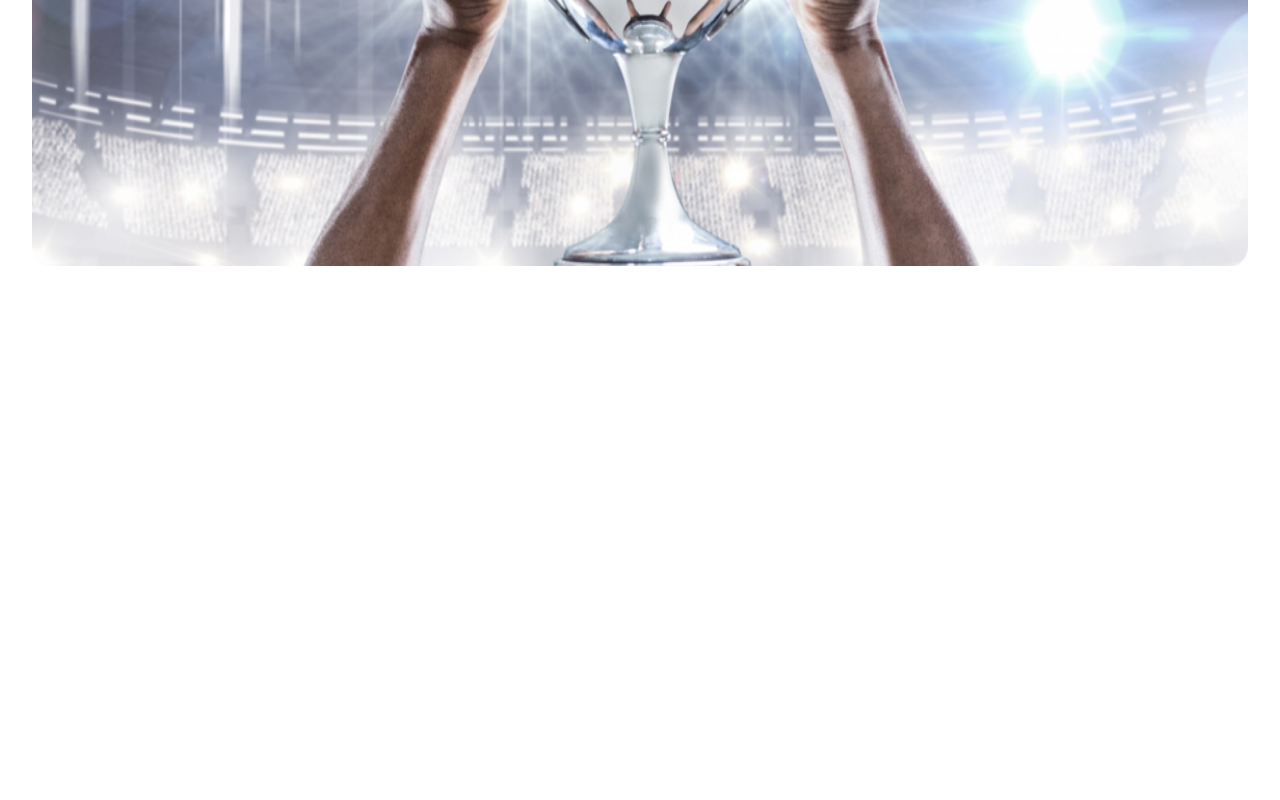
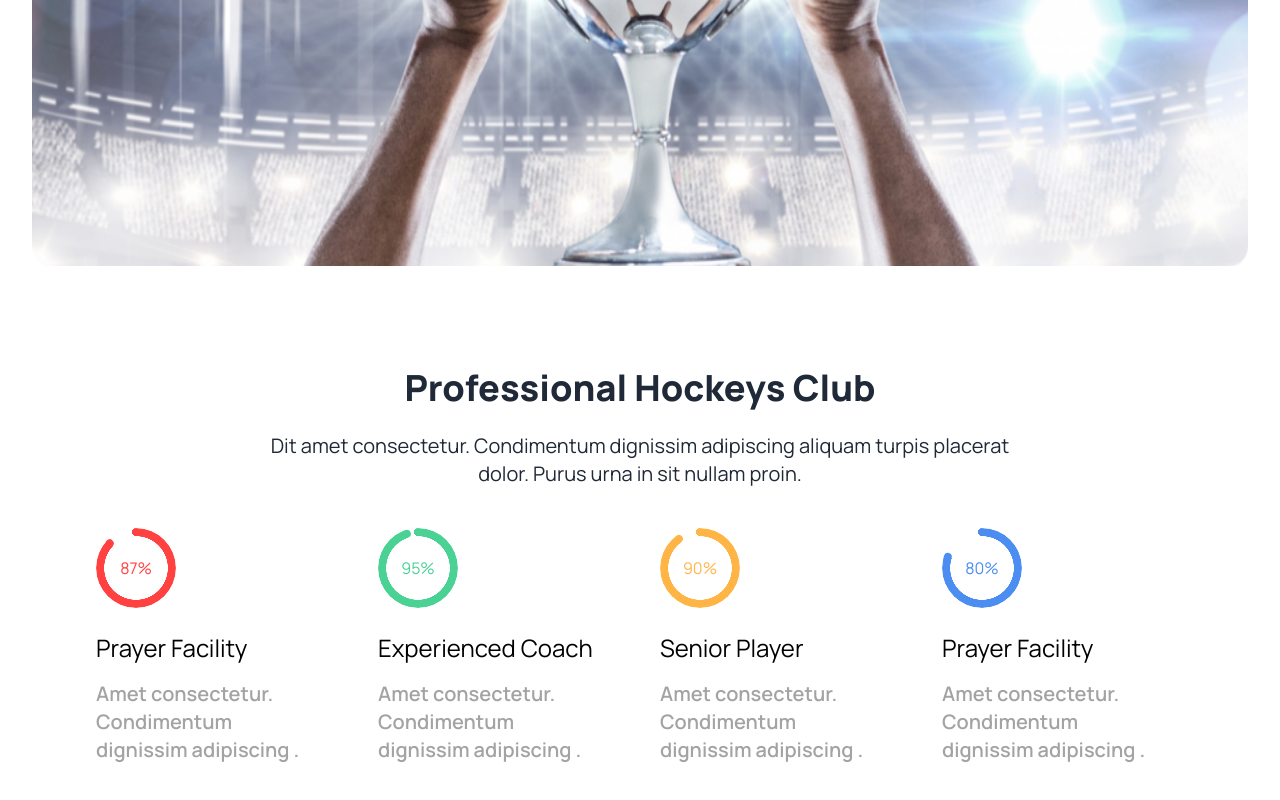
Before and after one commit to ahmed-tuhin/ahmed-tuhin-Assignment-3, a plain HTML site: page index.html in a window 1280 px wide. Shown: the part 591-1391 px from the top of the page. Before the commit the page ends 895 px from the top, so only its background shows below. Drawn offline with nearby package versions, Linux system fonts and the light colour scheme.

Commit message:
added the club section

```diff
--- a/index.html
+++ b/index.html
@@ -93,8 +93,44 @@
 
        </div>
 
+
     </header>
     <main>
+        <!-- Professional Hockeys Club section -->
+        <section class="container mx-auto lg:px-24 px-8 my-8 bg-[#FFF] justify-center items-center">
+            <div class="border-">
+                <h3 class="text-center text-4xl font-extrabold mt-24 mx-auto mb-6">Professional Hockeys Club</h3>
+                <p class="text-center text-xl font-[500px]">Dit amet consectetur. Condimentum dignissim adipiscing aliquam turpis placerat <br> dolor. Purus urna in sit nullam proin. </p>
+            </div>
+
+            <div class="flex flex-col gap-10 lg:flex-row justify-between items-center my-10">
+                <!-- card 1 -->
+                <div>
+                    <div class="radial-progress text-[#FF4240] mb-6" style="--value:87;" role="progressbar">87%</div>
+                    <h4 class="text-2xl  text-black mb-4">Prayer Facility</h4>
+                    <p class="text-xl font-semibold text-[#13131863]">Amet consectetur. Condimentum <br> dignissim adipiscing .</p>
+                </div>
+                <!-- card 2 -->
+                <div>
+                    <div class="radial-progress text-[#49D293] mb-6" style="--value:95;" role="progressbar">95%</div>
+                    <h4 class="text-2xl  text-black mb-4">Experienced Coach</h4>
+                    <p class="text-xl font-semibold text-[#13131863]">Amet consectetur. Condimentum <br> dignissim adipiscing .</p>
+                </div>
+                <!-- card 3 -->
+                <div>
+                    <div class="radial-progress text-[#FFB546] mb-6" style="--value:90;" role="progressbar">90%</div>
+                    <h4 class="text-2xl  text-black mb-4">Senior Player</h4>
+                    <p class="text-xl font-semibold text-[#13131863]">Amet consectetur. Condimentum <br> dignissim adipiscing .</p>
+                </div>
+                <!-- card 4 -->
+                <div>
+                    <div class="radial-progress text-[#4C8DF1] mb-6" style="--value:80;" role="progressbar">80%</div>
+                    <h4 class="text-2xl  text-black mb-4">Prayer Facility</h4>
+                    <p class="text-xl font-semibold text-[#13131863]">Amet consectetur. Condimentum <br> dignissim adipiscing .</p>
+                </div>
+            </div>
+
+        </section>
 
     </main>
     <footer>
```
